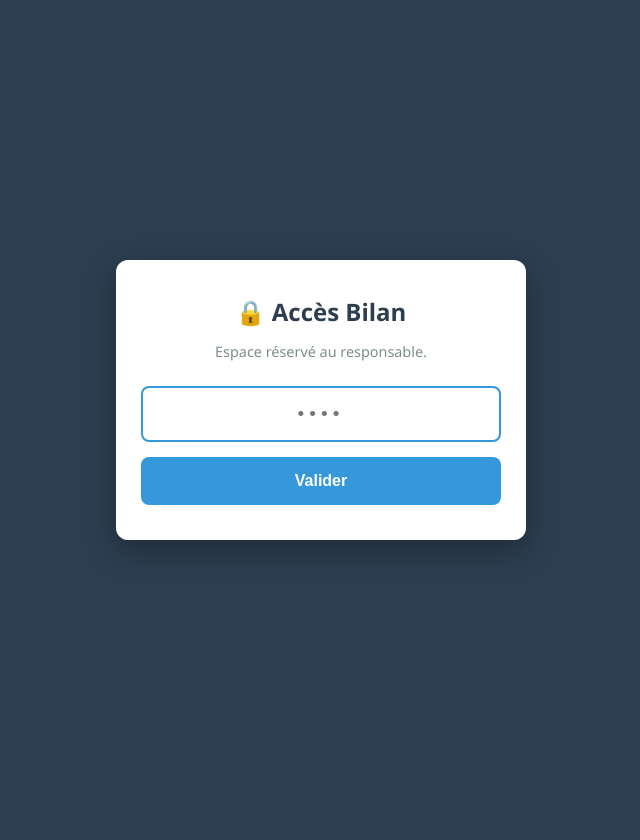
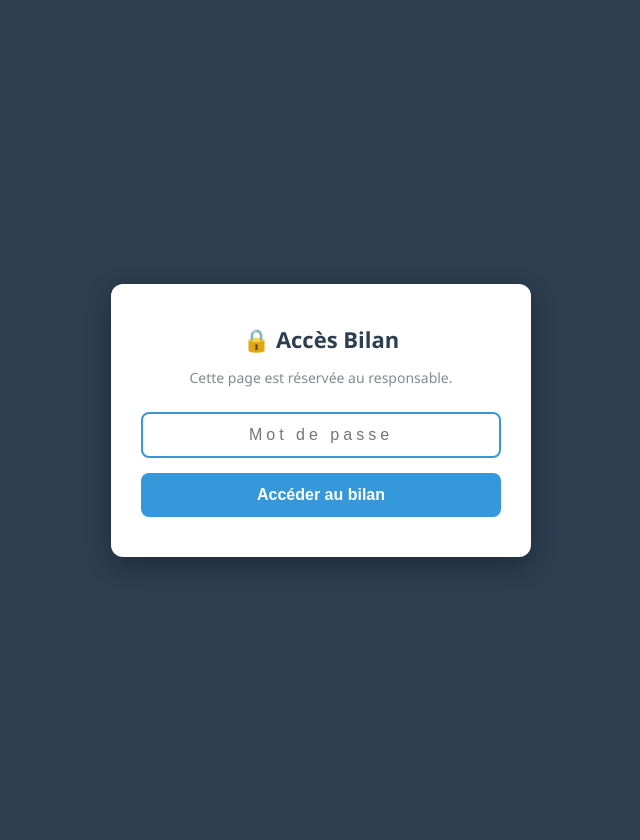
Before and after one commit to HugoLrdd/site_base_nautique, a Flask app: page /bilan in a window 1280 px wide. Shown: the whole page, without its empty margins (319-959 px from the left). Before the commit the page ends 550 px from the top, so only its background shows below. Run offline with Flask 3, Linux system fonts and the light colour scheme.

Commit message:
Update login_bilan.html

```diff
--- a/templates/login_bilan.html
+++ b/templates/login_bilan.html
@@ -2,88 +2,32 @@
 <html lang="fr">
 <head>
     <meta charset="UTF-8">
-    <meta name="viewport" content="width=device-width, initial-scale=1.0, maximum-scale=1.0, user-scalable=no">
+    <meta name="viewport" content="width=device-width, initial-scale=1.0">
     <title>Accès Bilan - Base Nautique</title>
     <style>
-        body {
-            font-family: 'Segoe UI', Arial, sans-serif;
-            background-color: #2c3e50;
-            margin: 0;
-            padding: 20px;
-            display: flex;
-            align-items: center;
-            justify-content: center;
-            min-height: 100vh;
-            box-sizing: border-box;
-        }
-
-        .card {
-            background: white;
-            padding: 35px 25px;
-            border-radius: 12px;
-            box-shadow: 0 10px 30px rgba(0,0,0,0.3);
-            width: 100%;
-            max-width: 360px;
-            text-align: center;
-        }
-
-        h1 { color: #2c3e50; margin: 0 0 10px 0; font-size: 1.5rem; }
-        p { color: #7f8c8d; font-size: 0.9rem; margin-bottom: 25px; }
-
-        input[type="password"] {
-            width: 100%;
-            padding: 15px;
-            border: 2px solid #ddd;
-            border-radius: 8px;
-            font-size: 1.2rem;
-            box-sizing: border-box;
-            margin-bottom: 15px;
-            text-align: center;
-            letter-spacing: 5px;
-            -webkit-appearance: none;
-        }
-
+        body { font-family: 'Segoe UI', Arial, sans-serif; background-color: #2c3e50; margin: 0; padding: 20px; display: flex; align-items: center; justify-content: center; min-height: 100vh; }
+        .card { background: white; padding: 40px 30px; border-radius: 12px; box-shadow: 0 8px 25px rgba(0,0,0,0.3); width: 100%; max-width: 360px; text-align: center; }
+        h1 { color: #2c3e50; margin: 0 0 8px 0; font-size: 22px; }
+        p { color: #7f8c8d; font-size: 14px; margin-bottom: 25px; }
+        input[type="password"] { width: 100%; padding: 12px; border: 2px solid #ddd; border-radius: 8px; font-size: 16px; box-sizing: border-box; margin-bottom: 15px; text-align: center; letter-spacing: 4px; }
         input[type="password"]:focus { border-color: #3498db; outline: none; }
-
-        button {
-            width: 100%;
-            background-color: #3498db;
-            color: white;
-            border: none;
-            padding: 15px;
-            border-radius: 8px;
-            font-size: 1rem;
-            font-weight: bold;
-            cursor: pointer;
-            transition: background 0.2s;
-        }
-
+        button { width: 100%; background-color: #3498db; color: white; border: none; padding: 13px; border-radius: 8px; font-size: 16px; font-weight: bold; cursor: pointer; }
         button:hover { background-color: #2980b9; }
-
-        .erreur {
-            background-color: #fdf2f2;
-            color: #e74c3c;
-            padding: 12px;
-            border-radius: 6px;
-            margin-bottom: 15px;
-            font-weight: bold;
-            font-size: 0.9rem;
-            border: 1px solid #ffcfcf;
-        }
+        .erreur { background-color: #fdf2f2; color: #e74c3c; padding: 10px; border-radius: 6px; margin-bottom: 15px; font-weight: bold; font-size: 14px; }
     </style>
 </head>
 <body>
     <div class="card">
         <h1>🔒 Accès Bilan</h1>
-        <p>Espace réservé au responsable.</p>
+        <p>Cette page est réservée au responsable.</p>
 
         {% if erreur %}
             <div class="erreur">❌ Mot de passe incorrect</div>
         {% endif %}
 
         <form method="POST" action="/bilan">
-            <input type="password" name="mot_de_passe" placeholder="••••" autofocus required>
-            <button type="submit">Valider</button>
+            <input type="password" name="mot_de_passe" placeholder="Mot de passe" autofocus>
+            <button type="submit">Accéder au bilan</button>
         </form>
     </div>
 </body>
```
